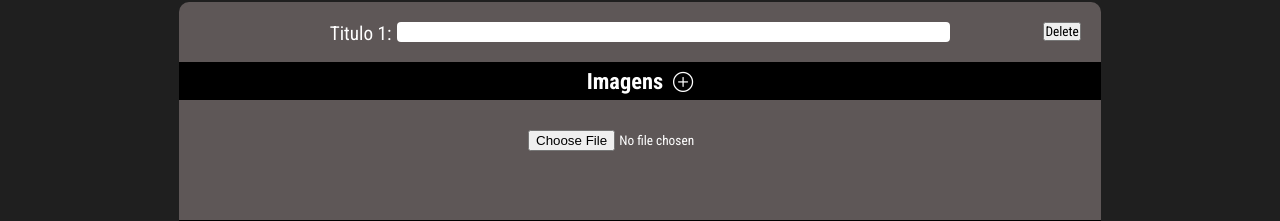
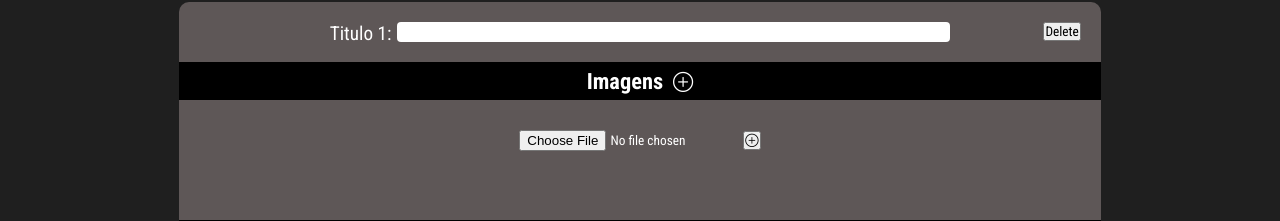
Before and after one commit to vicemanu/admin-metanoia, a React (Vite) app: page /admin/new-article in a window 1280 px wide. Shown: the part 518-739 px from the top of the page. Built offline with nearby package versions, Linux system fonts and the light colour scheme; no server answers; sample sign-in values are in the browser's storage.

Commit message:
sistema de delete de imagens

```diff
--- a/src/components/Conteudo/index.jsx
+++ b/src/components/Conteudo/index.jsx
@@ -6,6 +6,15 @@ export default function Conteudo(props) {
     function addImg(e) {
         e.preventDefault()
         props.conteudo[props.index].img = [...props.conteudo[props.index].img, ""]
+        props.setConteudo([...props.conteudo])
+    }
+
+    function removImg(e , position) {
+        e.preventDefault()
+        props.conteudo[props.index].img = props.conteudo[props.index].img.filter((ele, index)=> {
+            if(position != index)
+             return " "
+         })
         props.setConteudo([...props.conteudo])
     }
 
@@ -73,6 +82,8 @@ export default function Conteudo(props) {
                 <button onClick={addImg}>
                     <i className="bi bi-plus-circle"></i>
                 </button>
+
+
             </h2>
             <div className='conteudo--div'>
                 {
@@ -87,6 +98,9 @@ export default function Conteudo(props) {
                                         handleChangeImg(e, index)
                                     }}
                                 />
+                                <button onClick={(e) => removImg(e, index)}>
+                                    <i className="bi bi-plus-circle"></i>
+                                </button>
                             </label>
                         )
                     })
```
